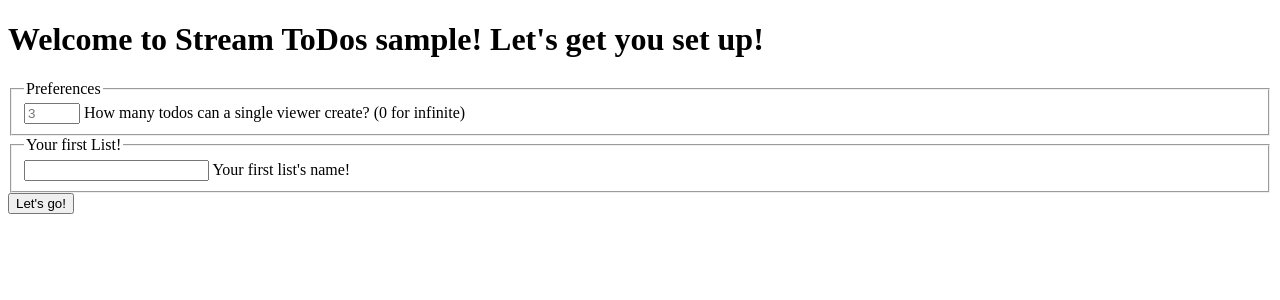
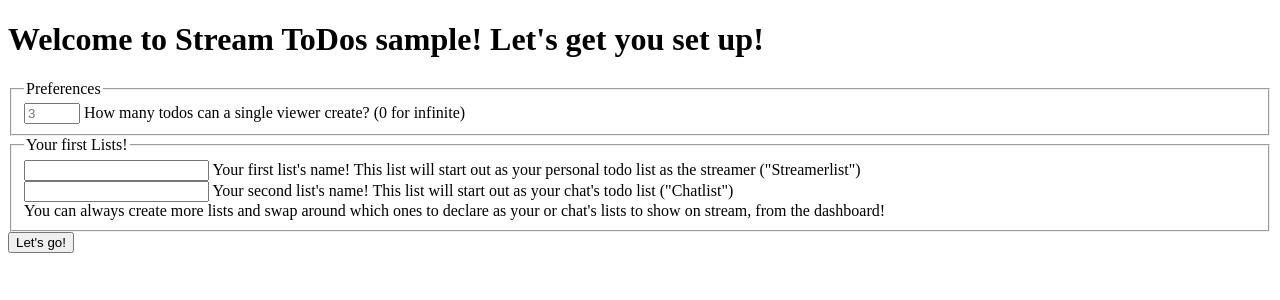
Before and after one commit to Jooannee/Stream-ToDos, a Django app: page /tutorial/ in a window 1280 px wide. Shown: the top 300 px of the page. Run offline with Django 5.2, Linux system fonts and the light colour scheme; the visitor is signed in with stand-in values (Sample User, id 1).

Commit message:
Add second list and declaration as set lists to initial registration

```diff
--- a/todos/templates/todos/tutorial.html
+++ b/todos/templates/todos/tutorial.html
@@ -20,9 +20,14 @@
         </fieldset>
 
         <fieldset>
-            <legend>Your first List!</legend>
-            <input type="text" name="list_title" id="list_title">
-            <label for="list_title">Your first list's name!</label>
+            <legend>Your first Lists!</legend>
+            <input type="text" name="streamer_list_title" id="streamer_list_title">
+            <label for="streamer_list_title">Your first list's name! This list will start out as your personal todo list as the streamer ("Streamerlist")</label>
+            <br>
+            <input type="text" name="chat_list_title" id="chat_list_title">
+            <label for="chat_list_title">Your second list's name! This list will start out as your chat's todo list ("Chatlist")</label>
+            <br>
+            <span>You can always create more lists and swap around which ones to declare as your or chat's lists to show on stream, from the dashboard!</span>
         </fieldset>
         <input type="submit" value="Let's go!">
     </form>
--- a/todos/views.py
+++ b/todos/views.py
@@ -48,17 +48,18 @@ def createProfile(request):
 
     # Safe input handling; replace with defaults where possible, throw user error on incorrectly formatted inputs
     max_todos_raw = request.POST.get("max_viewer_todos", 3)
-    list_title = request.POST.get("list_title", "").strip()
+    streamer_list_title = request.POST.get("streamer_list_title", "").strip()
+    chat_list_title = request.POST.get("chat_list_title", "").strip()
     try:
         max_todos = int(max_todos_raw)
     except ValueError:
         return render(request, "todos/tutorial.html", {"error_message": "Please enter a valid number."})
     if max_todos < 0 or max_todos > 10:
         return render(request, "todos/tutorial.html", {"error_message": "Please keep the maximum viewer todos between 0 and 10."})
-    if not list_title:
-        return render(request, "todos/tutorial.html", {"error_message": "Please enter a name for your first list."})
+    if not streamer_list_title or not chat_list_title:
+        return render(request, "todos/tutorial.html", {"error_message": "Please enter names for your first lists."})
 
-    # Create profile object & first list
+    # Create profile object & first lists and declare as active lists
     profile = StreamerProfile(
         user=user,
         twitch_username=user.username,
@@ -66,11 +67,20 @@ def createProfile(request):
     )
     profile.save()
 
-    first_list = TodoList(
+    first_streamer_list = TodoList(
         streamer=profile,
-        name=list_title
+        name=streamer_list_title
     )
-    first_list.save()
+    first_chat_list = TodoList(
+        streamer=profile,
+        name=chat_list_title
+    )
+    first_streamer_list.save()
+    first_chat_list.save()
+
+    profile.active_chat_list = first_chat_list
+    profile.active_streamer_list = first_streamer_list
+    profile.save()
 
     return HttpResponseRedirect(reverse("todos:dashboard"))
 
```
